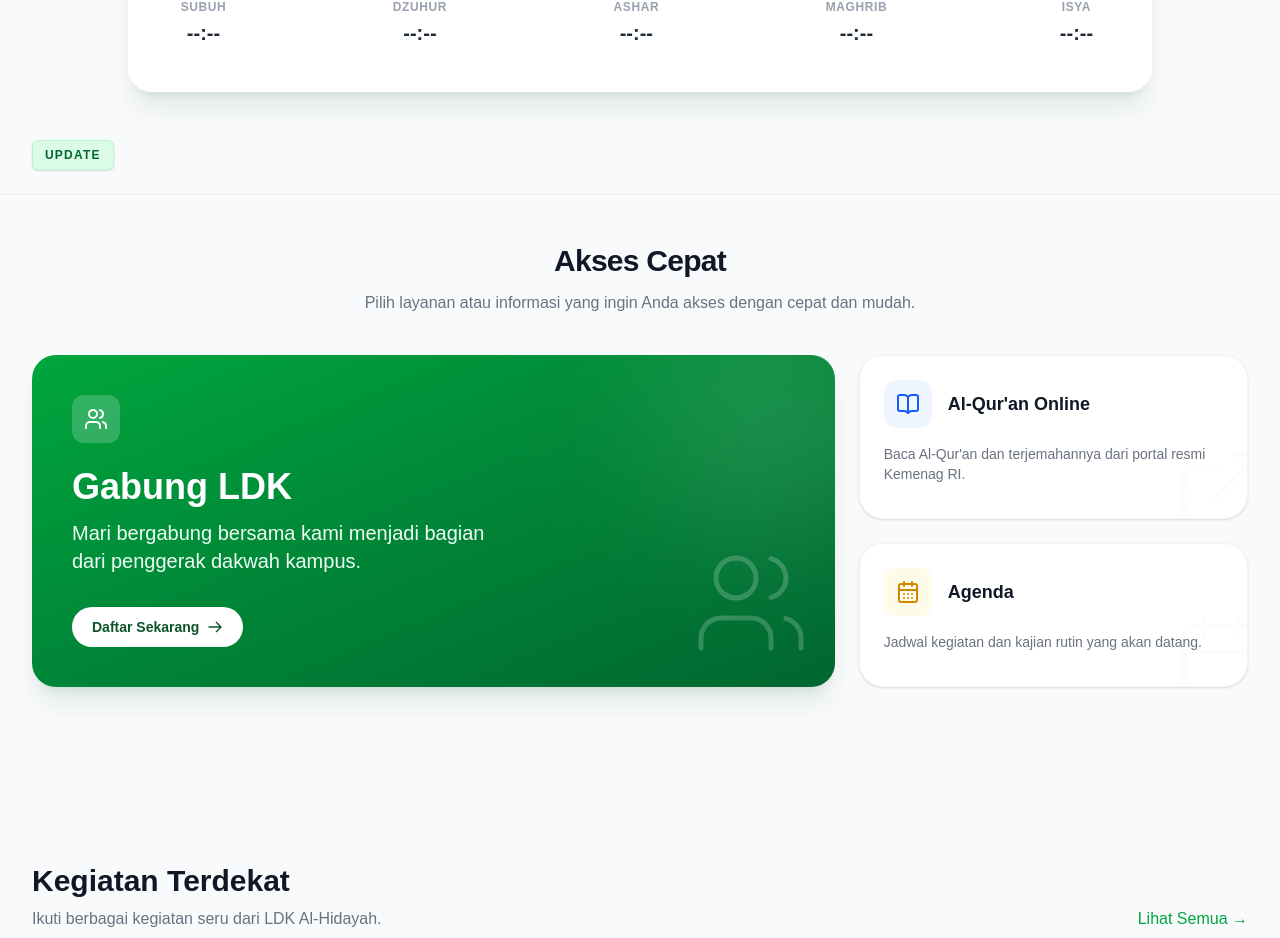
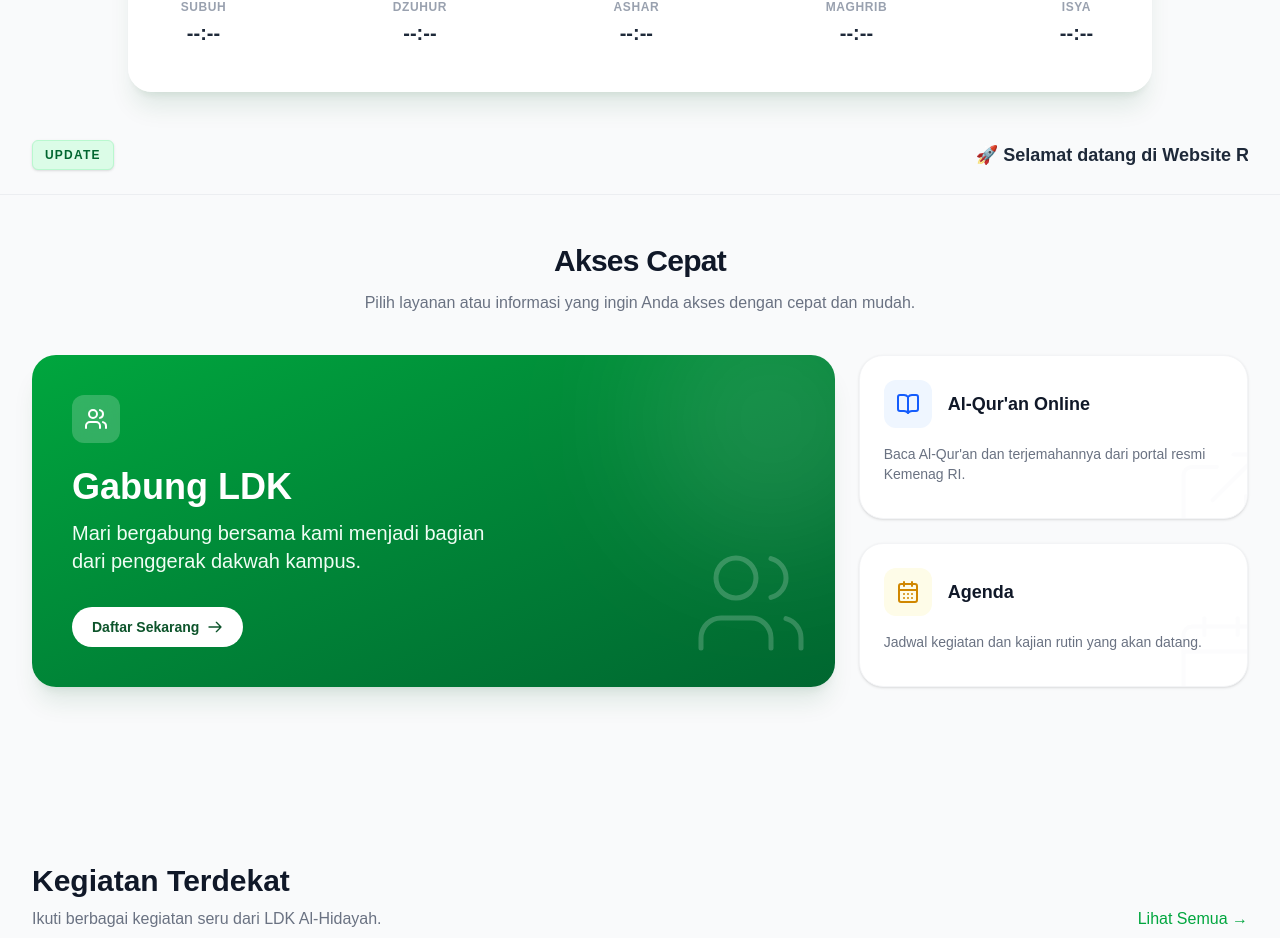
Before and after one commit to muhluqmanhakim11-cloud/ldk-al-hidayah-web, a Next.js app: page / in a window 1280 px wide. Shown: the part 816-1754 px from the top of the page. Built offline with nearby package versions, Linux system fonts and the light colour scheme; no server answers; the database is empty.

Commit message:
Fix running text animation, speed, and font size

```diff
--- a/src/app/(public)/page.tsx
+++ b/src/app/(public)/page.tsx
@@ -74,8 +74,8 @@ export default async function HomePage() {
             <div className="bg-green-100 dark:bg-green-900 text-green-800 dark:text-green-300 text-xs font-bold px-3 py-1.5 rounded-md shrink-0 uppercase tracking-widest shadow-sm border border-green-200 dark:border-green-800">
               Update
             </div>
-            <div className="relative flex overflow-x-hidden w-full whitespace-nowrap mask-linear-fade">
-              <div className="animate-marquee inline-block text-sm font-medium text-gray-700 dark:text-gray-300">
+            <div className="relative flex overflow-x-hidden w-full whitespace-nowrap mask-linear-fade items-center">
+              <div className="animate-marquee inline-block text-base md:text-lg font-semibold text-gray-800 dark:text-gray-200">
                 {activeRunningTexts.length > 0
                   ? activeRunningTexts.map(t => t.text).join(' \u00A0\u00A0\u2022\u00A0\u00A0 ')
                   : "🚀 Selamat datang di Website Resmi LDK Al-Hidayah STMIK IKMI Cirebon"
--- a/src/app/globals.css
+++ b/src/app/globals.css
@@ -24,12 +24,12 @@ body {
 }
 
 @keyframes marquee {
-  0% { transform: translateX(100vw); }
+  0% { transform: translateX(0); }
   100% { transform: translateX(-100%); }
 }
 
 .animate-marquee {
-  animation: marquee 25s linear infinite;
+  animation: marquee 35s linear infinite;
   display: inline-block;
   white-space: nowrap;
   padding-left: 100%;
```
